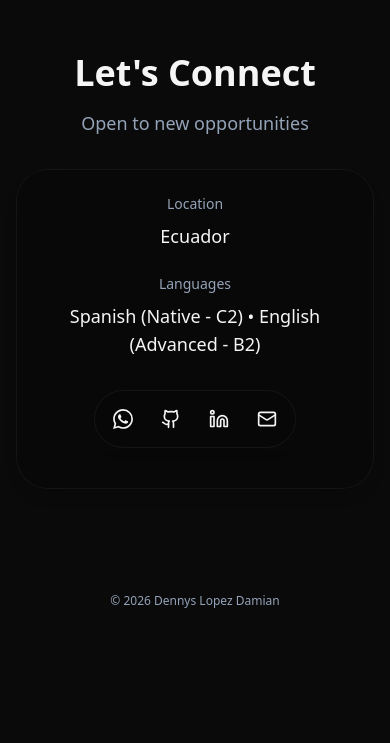
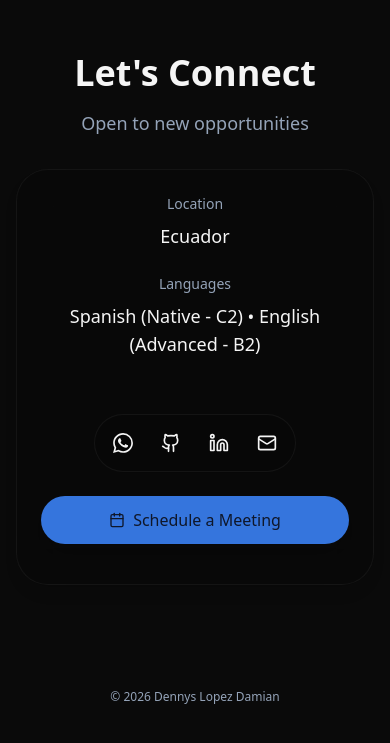
Before and after one commit to lopdam/lopdam.github.io, a React (Vite) app: page / in a window 390 px wide. Shown: the part 6103-6846 px from the top of the page. Before the commit the page ends 6824 px from the top, so only its background shows below. Built offline with nearby package versions, Linux system fonts and the light colour scheme.

Commit message:
feat: add schedule button

```diff
--- a/src/components/sections/ContactSection.tsx
+++ b/src/components/sections/ContactSection.tsx
@@ -3,7 +3,7 @@ import { Button } from "@/components/ui/button";
 import { Card, CardContent } from "@/components/ui/card";
 import { motion } from "framer-motion";
 import { useInView } from "react-intersection-observer";
-import { MessageCircle, Github, Linkedin, Mail } from "lucide-react";
+import { MessageCircle, Github, Linkedin, Mail, Calendar } from "lucide-react";
 import { Dock, DockIcon } from "@/components/ui/dock";
 
 const iconMap = {
@@ -54,7 +54,8 @@ export function ContactSection() {
                   </p>
                 </div>
 
-                <div className="pb-4">
+                <div className="flex flex-col items-center gap-6 pb-4">
+                  <div className="w-full">
                     <Dock direction="middle">
                       <DockIcon>
                         <a
@@ -91,6 +92,22 @@ export function ContactSection() {
                       })}
                     </Dock>
                   </div>
+
+                  <Button
+                    size="lg"
+                    className="gap-2 w-full sm:w-auto"
+                    asChild
+                  >
+                    <a
+                      href="https://cal.com/lopdam/30min"
+                      target="_blank"
+                      rel="noopener noreferrer"
+                    >
+                      <Calendar className="w-4 h-4" />
+                      Schedule a Meeting
+                    </a>
+                  </Button>
+                </div>
               </div>
             </CardContent>
           </Card>
```
Lines whose indentation alone changed are shown as unchanged.
